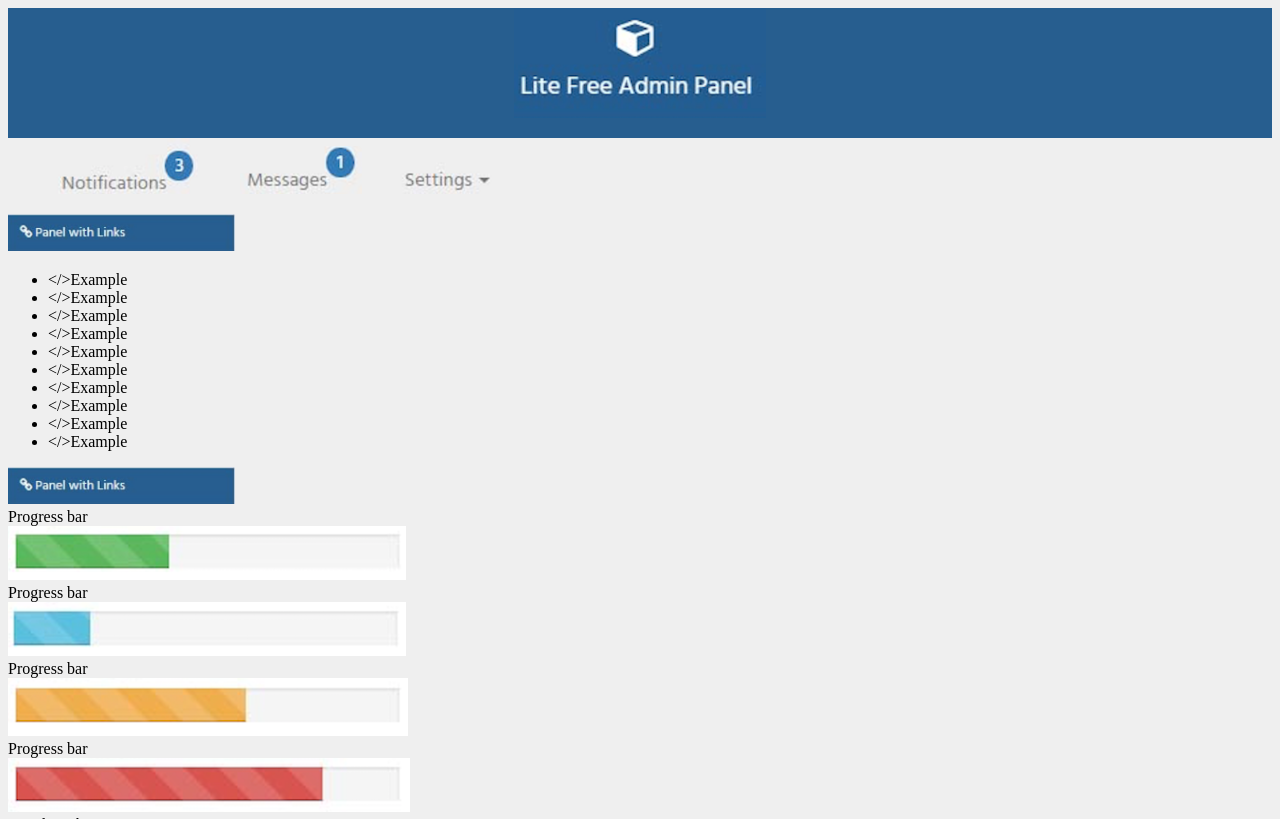
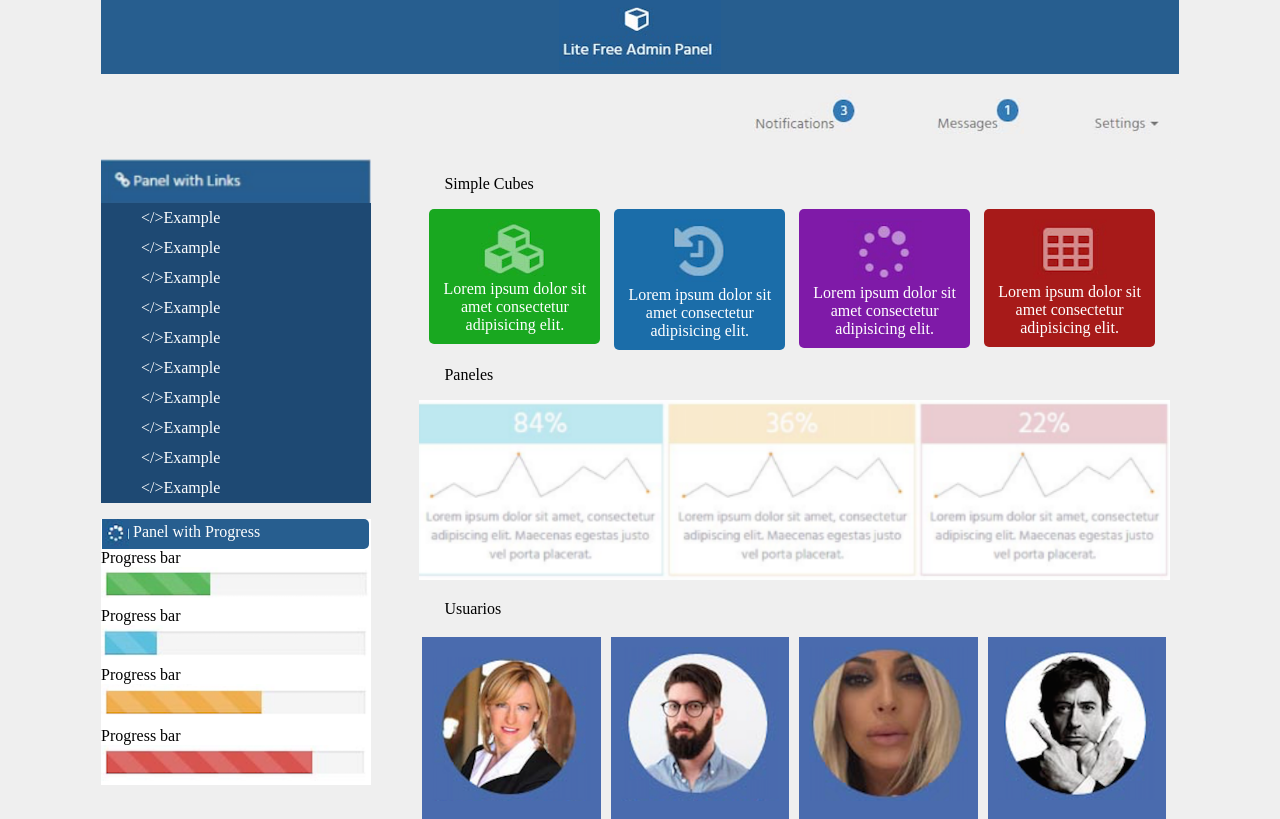
Before and after one commit to Blueskylo/PW15162022, a plain HTML site: page PracticaCSS04/index.html in a window 1280 px wide. Shown: the top 819 px of the page. Drawn offline with Linux system fonts and the light colour scheme.

Commit message:
Practica 04 Terminada

```diff
--- a/PracticaCSS04/css/estilos.css
+++ b/PracticaCSS04/css/estilos.css
@@ -1,19 +1,155 @@
 header{
     background: #275e8f;
+    text-align: center;
 }
-header nav{
+body nav{
     background: #efefef;
+    text-align: right;
+    width: 99%;
+    border-radius: 5px;
+    margin: auto;
 }
-header nav ul li{
+body nav ul li{
     display: inline-block;
+    margin-right: 10px;
 }
-header nav ul li img{
-    width: 80%;
+body nav ul li img{
+    width: 60%;
 }
 body{
     background: #efefef;
+    font-size: 16px; /*1em*/
+    margin: 0px auto;
+    /*Recomendacion del cliente*/
+    max-width: 1078px;
+    min-width: 1078px;
+}
+#NavNoti{
+    padding-bottom: 7px;
+}
+#NavAjustes{
+    padding-bottom: 5px;
+}
+#NavMensajes{
+    padding-bottom: 5px;
 }
 #logo{
+    width: 15%;
+}
+body section{
+    display: inline-block;
+}
+#SectionMain{
+    width: 100%;
+    margin-top: -17px;
+    background: #efefef;
+    border-radius: 5px;
+}
+#section01{
+    width: 25%;
+    vertical-align: top;
+    background: #efefef;
+}
+#section02{
+    width: 70%;
+    background: #efefef;
+    float: right;
+    margin-right: 5px;
+}
+#section02 p{
+    margin-left: 25px;
+}
+#section01 aritcle{
+    width: 75%;
+}
+#section01 img{
+    width: 100%;
+}
+#section01 ul{
+    list-style: none;
+    color: white;
+    background: #1e4973;
+    margin-top: -4px;
+    margin-left: 0px;
+}
+#section01 ul li{
+    padding: 6px 0px;
+}
+#Sec01Art02{
+    background: white;
+}
+#section01 article nav{
+    background: #275e8f;
+    color: white;
+    text-align: left;
+}
+#section01 article nav img{
+    width: 10%;
+    vertical-align: middle;
+}
+#LoadingPanal{
+    width: 10%;
+}
+#sec02sec01{
+    display: inline-block;
+}
+#sec02sec01 article{
     width: 20%;
-    margin-left: 40%;
+    display: inline-block;
+    vertical-align: top;
+    border-radius: 5px;
+    padding: 10px;
+    text-align: center;
+    margin-left: 10px;
 }
+#sec02sec01 article img{
+    width: 50%;
+}
+#sec02sec01Art01{
+    background: #19a820;
+    color: white;
+    padding: 5px;
+}
+#sec02sec01Art02{
+    background: #1b6da9;
+    color: white
+}
+#sec02sec01Art03{
+    background: #7f1aa8;
+    color: white
+}
+#sec02sec01Art04{
+    background: #a71a19;
+    color: white
+}
+#sec02sec02 img{
+    width: 140%;
+}
+#sec02sec03 article{
+    width: 21%;
+    display: inline-block;
+    vertical-align: top;
+    padding: 10px;
+    background: #4a6bae;
+    margin: 3px;
+}
+#sec02sec03 article p{
+    color: white;
+    font-weight: bold;
+    font-size: 1.1em;
+}
+#sec02sec03 article img{
+    width: 100%;
+}
+#sec02sec03 article input[type="submit"]{
+    background: #5bc0de;
+    border-radius: 5px;
+    color: white;
+    font-weight: bold;
+    padding: 5px;
+    border: 1px solid #5bc0de;
+    margin-left: 16%;
+}
+#Morra{
+    padding-top: 10px;
+}
--- a/PracticaCSS04/index.html
+++ b/PracticaCSS04/index.html
@@ -10,17 +10,18 @@
 <body>
     <header>
         <img src="img/logo.png" alt="" id="logo">
+    </header>
     <nav>
         <ul>
-                <li><img src="img/notificaciones.png" alt=""></li>
-                <li><img src="img/mensajes.png" alt=""></li>
-                <li><img src="img/ajustes.png" alt=""></li>
+            <li><img src="img/notificaciones.png" alt="" id="NavNoti"></li>
+            <li><img src="img/mensajes.png" alt="" id="NavMensajes"></li>
+            <li><img src="img/ajustes.png" alt="" id="NavAjustes"></li>
         </ul>
     </nav>
-    </header>
+    <section id="SectionMain">
         <section id="section01">
-        <article>
-            <img src="img/panel.PNG" alt="" id="panales">
+            <article id="Sec01Art01">
+                <img src="img/panel.PNG" alt="" id="panales" id="PanelLinks">
                 <ul>
                     <li><&sol;>Example</li>
                     <li><&sol;>Example</li>
@@ -34,8 +35,11 @@
                     <li><&sol;>Example</li>
                 </ul>
             </article>
-        <article>
-            <img src="img/panel.PNG" alt="" id="panal"> <br>
+            <article id="Sec01Art02">
+                <nav>
+                    <img src="img/logoprogress.png" alt="" id="LoadingPanal">
+                    Panel with Progress
+                </nav>
                 Progress bar <br>
                 <img src="img/barra01.png" alt=""> <br>
                 Progress bar <br>
@@ -47,33 +51,33 @@
             </article>
         </section>
         <section id="section02">
-        Simple Cubes
+            <p>Simple Cubes</p>
             <section id="sec02sec01">
-            <article>
+                <article id="sec02sec01Art01">
                     <img src="img/cubo1.png" alt=""> <br>
-                Lorem ipsum dolor sit amet consectetur adipisicing elit. Rem quisquam dolor consequuntur! Eligendi itaque libero ut quam, exercitationem est consequatur dolor nisi aperiam, ex commodi voluptatum repellendus et minus voluptates?
+                    Lorem ipsum dolor sit amet consectetur adipisicing elit.
                 </article>
-            <article>
+                <article id="sec02sec01Art02">
                     <img src="img/cubo02.png" alt=""> <br>
-                Lorem ipsum dolor sit amet, consectetur adipisicing elit. Repellat, deleniti expedita, inventore consequuntur voluptatem beatae, ipsum officiis commodi sed corrupti similique eius nam tempore sunt vel. Nulla quo neque sit!
+                    Lorem ipsum dolor sit amet consectetur adipisicing elit.
                 </article>
-            <article>
+                <article id="sec02sec01Art03">
                     <img src="img/cubo03.png" alt=""> <br>
-                Lorem ipsum dolor sit amet, consectetur adipisicing elit. Fuga mollitia voluptates nulla quas quibusdam nemo, architecto in aliquid expedita inventore quod commodi officia. Unde rem officiis culpa at quae ratione.
+                    Lorem ipsum dolor sit amet consectetur adipisicing elit.
                 </article>
-            <article>
+                <article id="sec02sec01Art04">
                     <img src="img/cubo04.png" alt=""> <br>
-                Lorem, ipsum dolor sit amet consectetur adipisicing elit. Provident nihil porro in repellendus laudantium nulla, id deserunt repellat vitae harum, magni blanditiis tempora eum delectus! Harum sapiente aperiam sunt asperiores?
+                    Lorem ipsum dolor sit amet consectetur adipisicing elit.
             </article>
             </section>
-        Paneles
+            <p>Paneles</p>
             <section id="sec02sec02">
-            <img src="img/panels.PNG" alt="">
+                <img src="img/panels.PNG" alt="" id="sec02sec02img">
             </section>
-        Usuarios
+            <p>Usuarios</p>
             <section id="sec02sec03">
                 <article>
-                <img src="img/usuario01.png" alt="">
+                    <img src="img/usuario01.png" alt="" id="Morra">
                     <p>User Example</p>
                     <input type="submit" value="Send Messege">
                 </article>
```
Also changed, not shown: 1 other file. Lines whose indentation alone changed are shown as unchanged.
